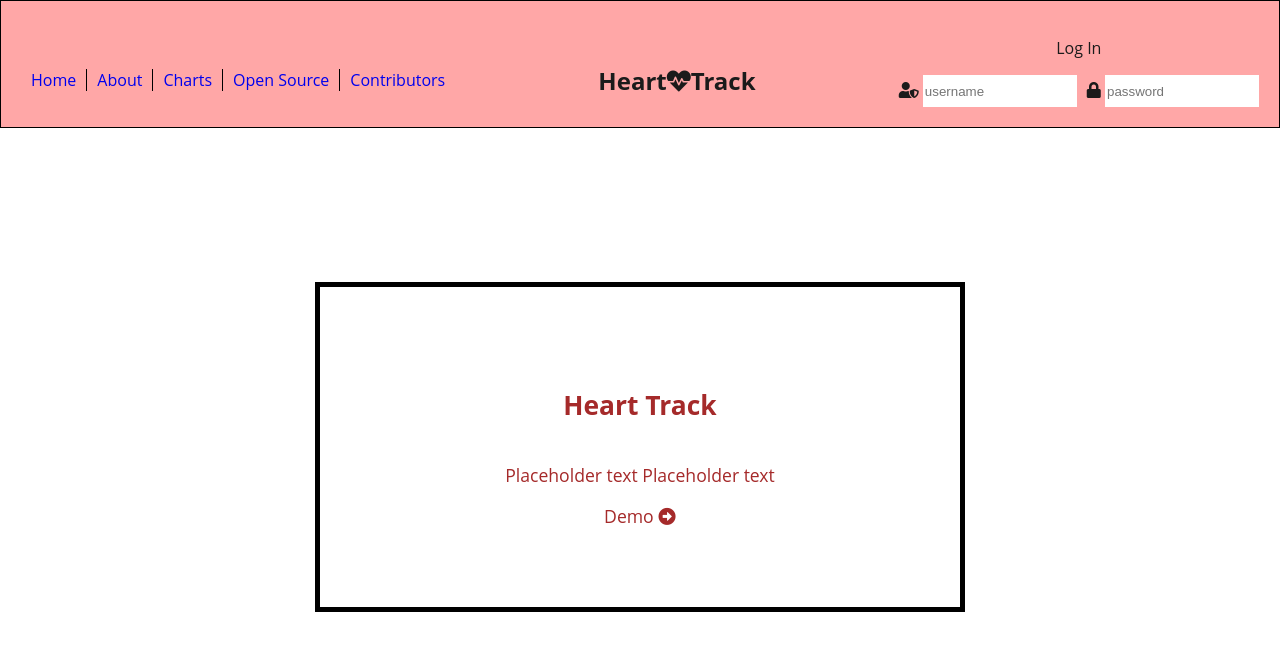
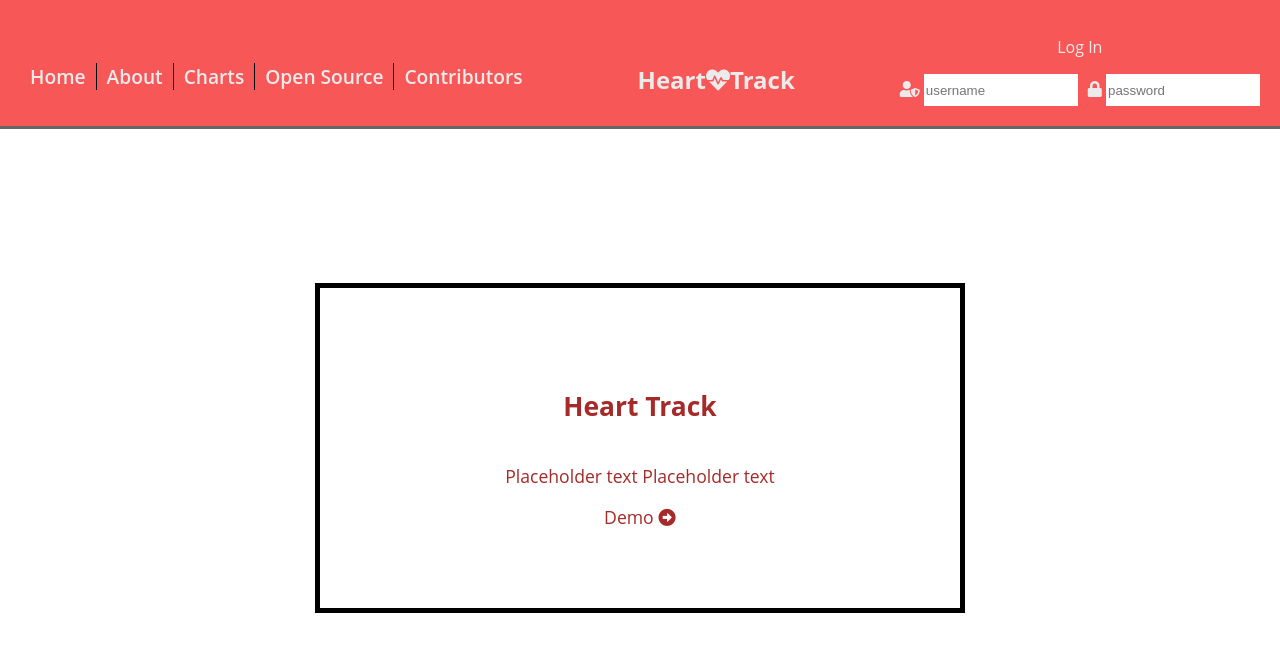
Before and after one commit to JS-goose/heart-track, a React (Create React App) app: page / in a window 1280 px wide. Shown: the top 652 px of the page. Built offline with nearby package versions, Linux system fonts and the light colour scheme.

Commit message:
added hover effects to nav links

```diff
--- a/src/components/layout/navigation/Nav.module.css
+++ b/src/components/layout/navigation/Nav.module.css
@@ -4,10 +4,12 @@
   justify-content: space-between;
   align-items: flex-end;
   margin: 0;
-  background-color: rgb(255, 167, 167);
-  border: 1px solid black;
+  background-color: rgb(248, 87, 87);
+  border-bottom: 3px solid rgb(102, 102, 102);
   padding: 10px;
+  color: rgb(235, 235, 235);
 }
+
 #nav-links-list {
   list-style: none;
   display: flex;
@@ -20,8 +22,34 @@
   border-right: 1px solid black;
 }
 
-a:link {
+#nav-links-list li a {
   text-decoration: none;
+  position: relative;
+  color: inherit;
+  font-size: 1.2rem;
+  font-weight: 600;
+  padding-bottom: 10px;
+}
+
+#nav-links-list li > a:before {
+  content: "";
+  position: absolute;
+  width: 100%;
+  height: 2px;
+  bottom: 0;
+  left: 0;
+  background-color: white;
+  visibility: hidden;
+  -webkit-transform: scaleX(0);
+  transform: scaleX(0);
+  -webkit-transition: all 0.5s ease-in-out 0s;
+  transition: all 0.3s ease-in-out 0s;
+}
+
+#nav-links-list li > a:hover:before {
+  visibility: visible;
+  -webkit-transform: scaleX(1);
+  transform: scaleX(1);
 }
 
 #nav-links-list li:last-of-type {
```
